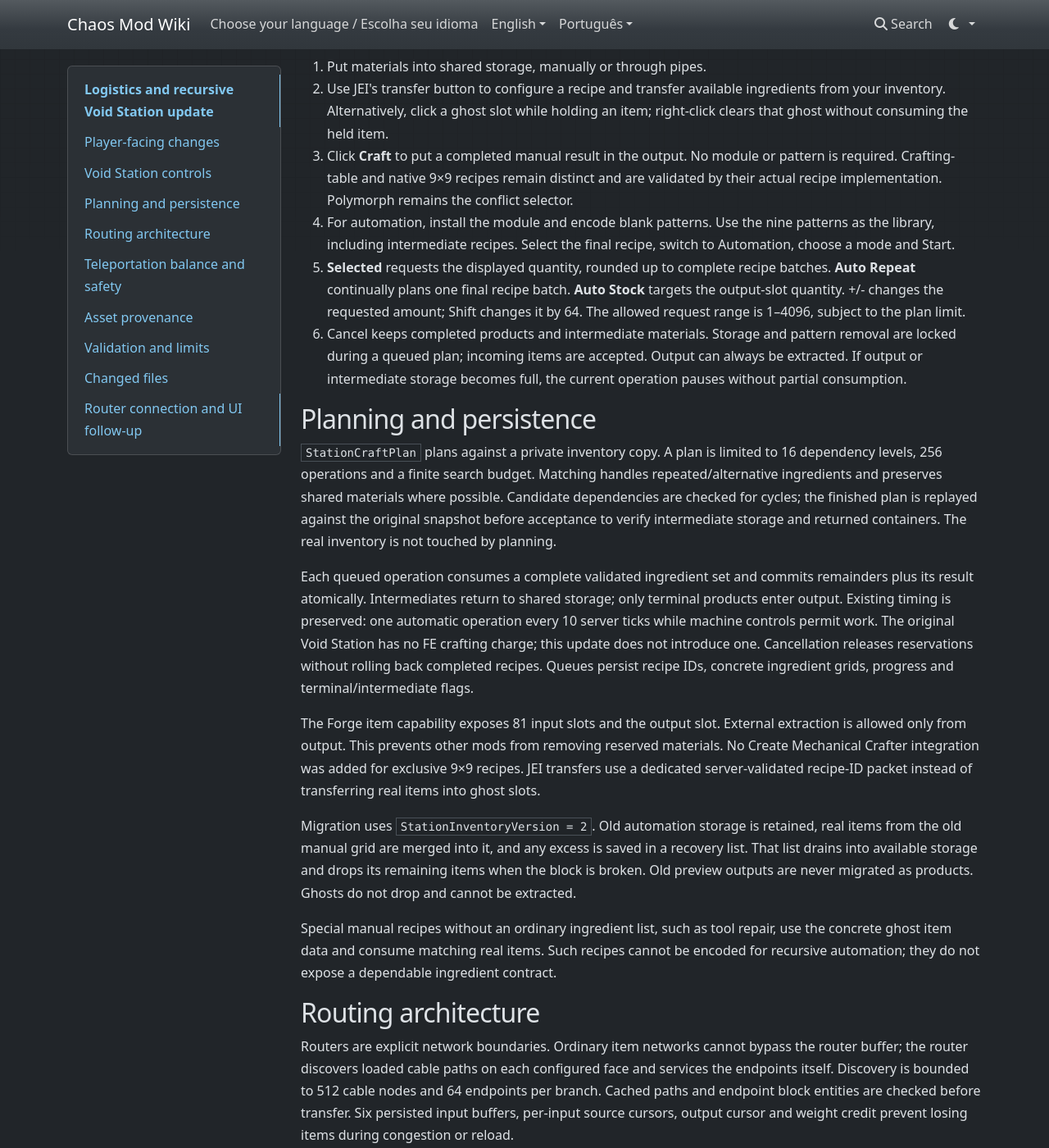
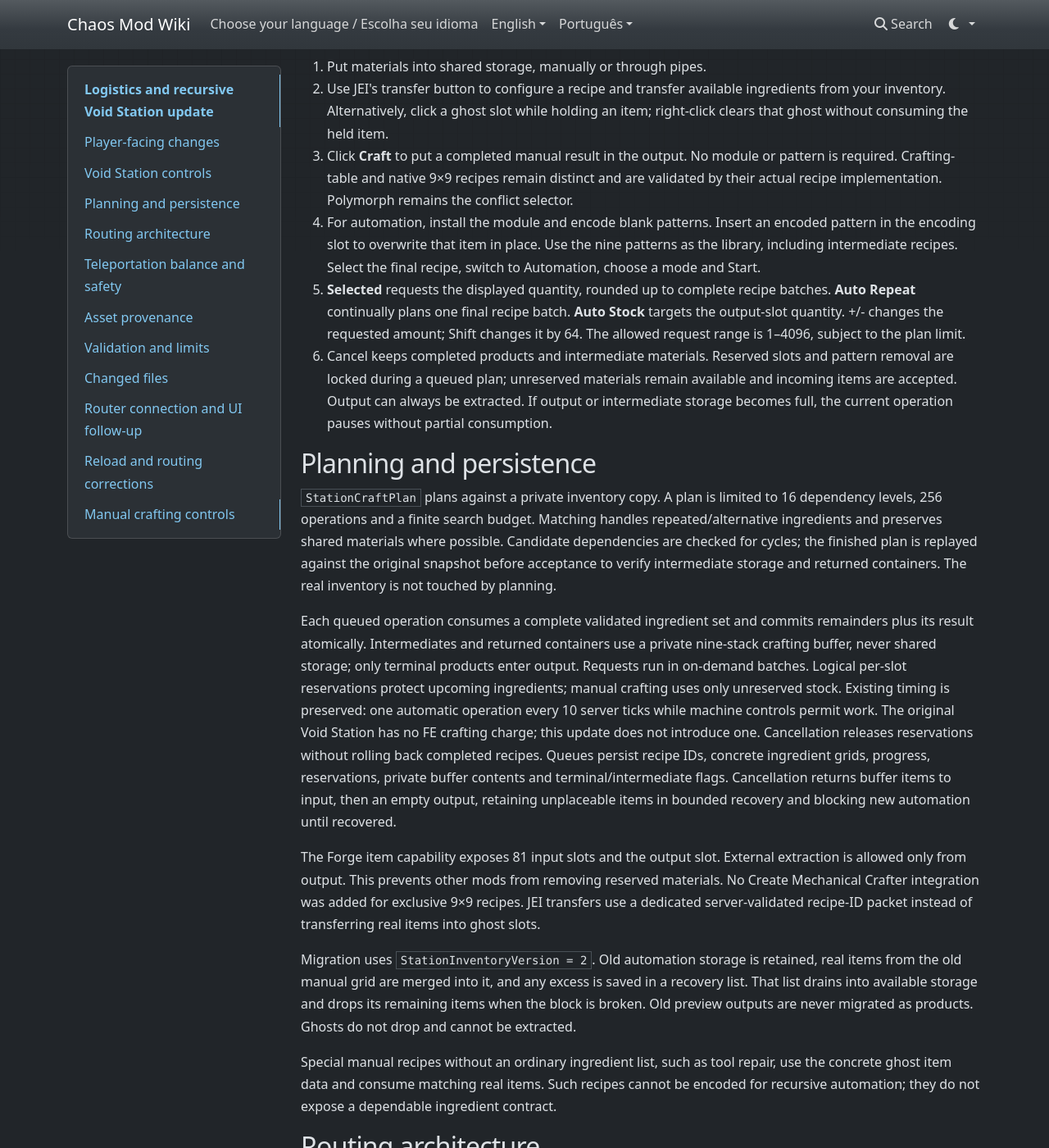
Before and after one commit to notmarsim/chaos-mod-wiki, an MkDocs documentation site: the page built from docs/development/logistics-and-recursive-station.md, in a window 1280 px wide and 1400 px high, scrolled down 625 px. Shown: the whole window at 82% size. Built offline with MkDocs 1.6.1, drawn with Linux system fonts in a browser that asks for light colours; nearby versions of some CDN libraries; some of the changed text lies outside the part shown.

Commit message:
Sync wiki from mod repository

```diff
--- a/docs/development/logistics-and-recursive-station.md
+++ b/docs/development/logistics-and-recursive-station.md
@@ -15,15 +15,15 @@
 1. Put materials into shared storage, manually or through pipes.
 2. Use JEI's transfer button to configure a recipe and transfer available ingredients from your inventory. Alternatively, click a ghost slot while holding an item; right-click clears that ghost without consuming the held item.
 3. Click **Craft** to put a completed manual result in the output. No module or pattern is required. Crafting-table and native 9×9 recipes remain distinct and are validated by their actual recipe implementation. Polymorph remains the conflict selector.
-4. For automation, install the module and encode blank patterns. Use the nine patterns as the library, including intermediate recipes. Select the final recipe, switch to Automation, choose a mode and Start.
+4. For automation, install the module and encode blank patterns. Insert an encoded pattern in the encoding slot to overwrite that item in place. Use the nine patterns as the library, including intermediate recipes. Select the final recipe, switch to Automation, choose a mode and Start.
 5. **Selected** requests the displayed quantity, rounded up to complete recipe batches. **Auto Repeat** continually plans one final recipe batch. **Auto Stock** targets the output-slot quantity. +/- changes the requested amount; Shift changes it by 64. The allowed request range is 1–4096, subject to the plan limit.
-6. Cancel keeps completed products and intermediate materials. Storage and pattern removal are locked during a queued plan; incoming items are accepted. Output can always be extracted. If output or intermediate storage becomes full, the current operation pauses without partial consumption.
+6. Cancel keeps completed products and intermediate materials. Reserved slots and pattern removal are locked during a queued plan; unreserved materials remain available and incoming items are accepted. Output can always be extracted. If output or intermediate storage becomes full, the current operation pauses without partial consumption.
 
 ## Planning and persistence
 
 `StationCraftPlan` plans against a private inventory copy. A plan is limited to 16 dependency levels, 256 operations and a finite search budget. Matching handles repeated/alternative ingredients and preserves shared materials where possible. Candidate dependencies are checked for cycles; the finished plan is replayed against the original snapshot before acceptance to verify intermediate storage and returned containers. The real inventory is not touched by planning.
 
-Each queued operation consumes a complete validated ingredient set and commits remainders plus its result atomically. Intermediates return to shared storage; only terminal products enter output. Existing timing is preserved: one automatic operation every 10 server ticks while machine controls permit work. The original Void Station has no FE crafting charge; this update does not introduce one. Cancellation releases reservations without rolling back completed recipes. Queues persist recipe IDs, concrete ingredient grids, progress and terminal/intermediate flags.
+Each queued operation consumes a complete validated ingredient set and commits remainders plus its result atomically. Intermediates and returned containers use a private nine-stack crafting buffer, never shared storage; only terminal products enter output. Requests run in on-demand batches. Logical per-slot reservations protect upcoming ingredients; manual crafting uses only unreserved stock. Existing timing is preserved: one automatic operation every 10 server ticks while machine controls permit work. The original Void Station has no FE crafting charge; this update does not introduce one. Cancellation releases reservations without rolling back completed recipes. Queues persist recipe IDs, concrete ingredient grids, progress, reservations, private buffer contents and terminal/intermediate flags. Cancellation returns buffer items to input, then an empty output, retaining unplaceable items in bounded recovery and blocking new automation until recovered.
 
 The Forge item capability exposes 81 input slots and the output slot. External extraction is allowed only from output. This prevents other mods from removing reserved materials. No Create Mechanical Crafter integration was added for exclusive 9×9 recipes. JEI transfers use a dedicated server-validated recipe-ID packet instead of transferring real items into ghost slots.
 
@@ -162,3 +162,13 @@ The five supplied MP3 files were converted to mono 44.1 kHz Vorbis OGG. Loops st
 - Forge conversion events carry the original tier and custom names into the new species, refresh generated names and recompute species-specific stats. Cached stats now include the entity type.
 
 Validation: final build successful; all 167 GameTests passed, including legacy conversion repair. Client-side visual review was not performed.
+
+
+## Reload and routing corrections
+
+Router capabilities are recreated on revival. Saved face settings and cursors survive reload; cable directions are synchronized with router faces, respecting explicit disconnections. Transient missing machine capabilities and unloaded neighboring chunks no longer erase saved cable modes. High-tier routing uses cable pulse frequency and pump rate, splitting large pulses into stack packets. Visual transfer speed follows the cable tier per path segment.
+
+
+## Manual crafting controls
+
+Drag an item across the 9x9 grid to paint recipe cells without consuming the cursor stack. Drag with an empty cursor to clear cells, or use Clear for the whole grid. Manual crafting draws exclusively from the unreserved shared inventory. The quantity field requests up to 4096 output items, stopping at complete recipe batches, available ingredients or player inventory space. Shift-click the manual result or Craft to produce at most one normal item stack (or fewer when resources are insufficient). Bulk results go directly to the player's inventory. Quantities use a dedicated server-validated VarInt packet, because vanilla menu button IDs are signed bytes.
```
Also changed, not shown: docs/development/industrial-refinery.md (added, +52 -0 lines).
